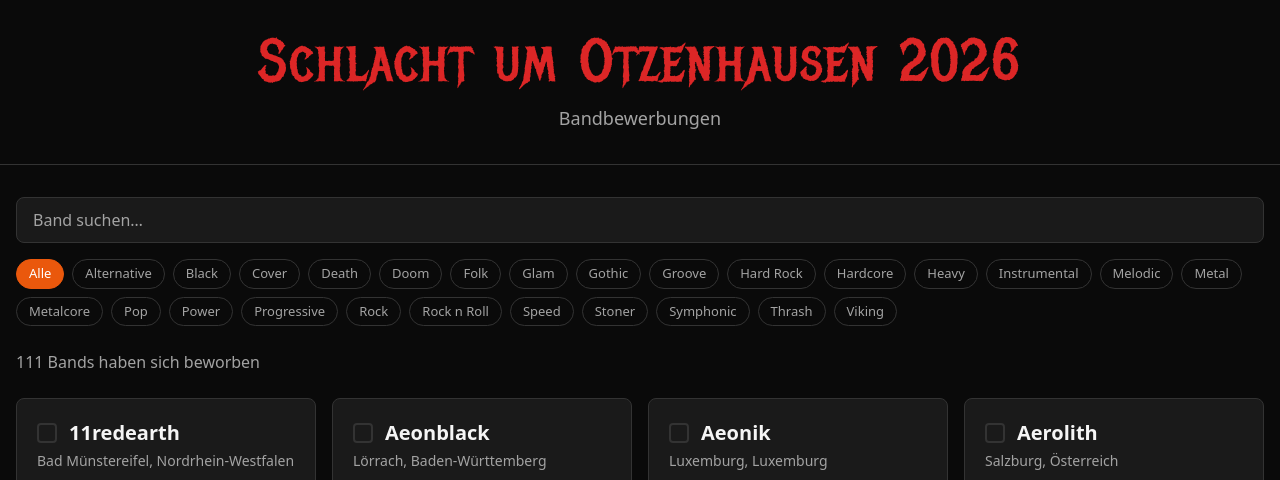
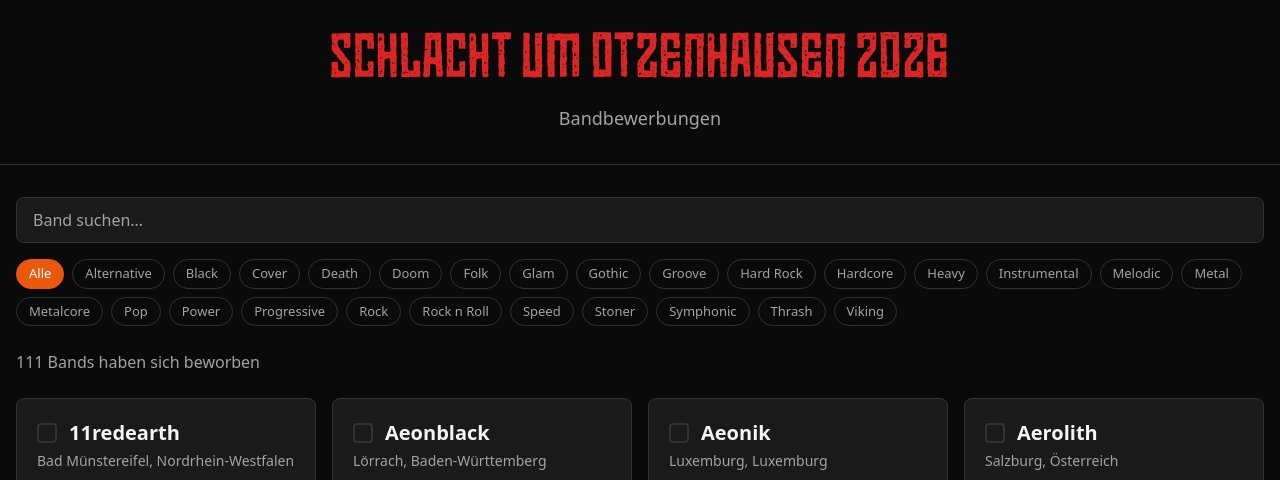
Before and after one commit to smetzdev/bandwerbung-2026, an Astro site: page / in a window 1280 px wide. Shown: the top 480 px of the page. Built offline with nearby package versions, Linux system fonts and the light colour scheme; Astro itself is replaced by a stand-in of ours.

Commit message:
add heatwerk font

```diff
--- a/CLAUDE.md
+++ b/CLAUDE.md
@@ -20,6 +20,6 @@ No test framework is configured.
 - **Styling:** Tailwind CSS v4 via `@tailwindcss/vite` plugin — no tailwind.config file; uses v4 inline/CSS-based configuration in `src/styles/global.css`
 - **Data:** Band content lives in `src/data/bands.json` — array of objects with fields: `bandName`, `bandNameTitleCase`, `bandNameSlug`, `pdfPath`, `exampleLink`, `hometown`, `genre` (string array)
 - **Components:** `src/components/Layout.astro` (HTML shell, skip-link, header/footer) and `BandCard.astro` (accessible card with article semantics, genre badges, external link button)
-- **Theme:** Custom color tokens defined via `@theme` in `global.css` (surface, accent, border, text-primary/secondary). Metal Mania Google Font for headings only, system sans for body. All colors meet WCAG AAA contrast.
+- **Theme:** Custom color tokens defined via `@theme` in `global.css` (surface, accent, border, text-primary/secondary). Heatwerk self-hosted font (`src/fonts/`) for headings only, system sans for body. All colors meet WCAG AAA contrast.
 - **Pages:** File-based routing in `src/pages/` (currently only `index.astro`)
 - **Static assets:** `public/` directory (served as-is at site root)
--- a/src/components/Layout.astro
+++ b/src/components/Layout.astro
@@ -18,9 +18,6 @@ const { title, description = 'Bandbewerbungen für das Festival Schlacht um Otze
     <meta name="viewport" content="width=device-width, initial-scale=1" />
     <meta name="description" content={description} />
     <meta name="generator" content={Astro.generator} />
-    <link rel="preconnect" href="https://fonts.googleapis.com" />
-    <link rel="preconnect" href="https://fonts.gstatic.com" crossorigin />
-    <link href="https://fonts.googleapis.com/css2?family=Metal+Mania&display=swap" rel="stylesheet" />
     <title>{title}</title>
   </head>
   <body class="bg-surface text-text-primary antialiased">
--- a/src/styles/global.css
+++ b/src/styles/global.css
@@ -1,4 +1,12 @@
 @import "tailwindcss";
+
+@font-face {
+  font-family: 'Heatwerk';
+  src: url('../fonts/Heatwerk DEMO.otf') format('opentype');
+  font-weight: normal;
+  font-style: normal;
+  font-display: swap;
+}
 
 @theme {
   --color-surface: #0a0a0a;
@@ -15,7 +23,7 @@
   --color-thumbs-up: #22c55e;
   --color-thumbs-down: #ef4444;
 
-  --font-heading: 'Metal Mania', cursive;
+  --font-heading: 'Heatwerk', cursive;
 }
 
 @layer base {
```
Also changed, not shown: src/fonts/Heatwerk DEMO.otf (added).
